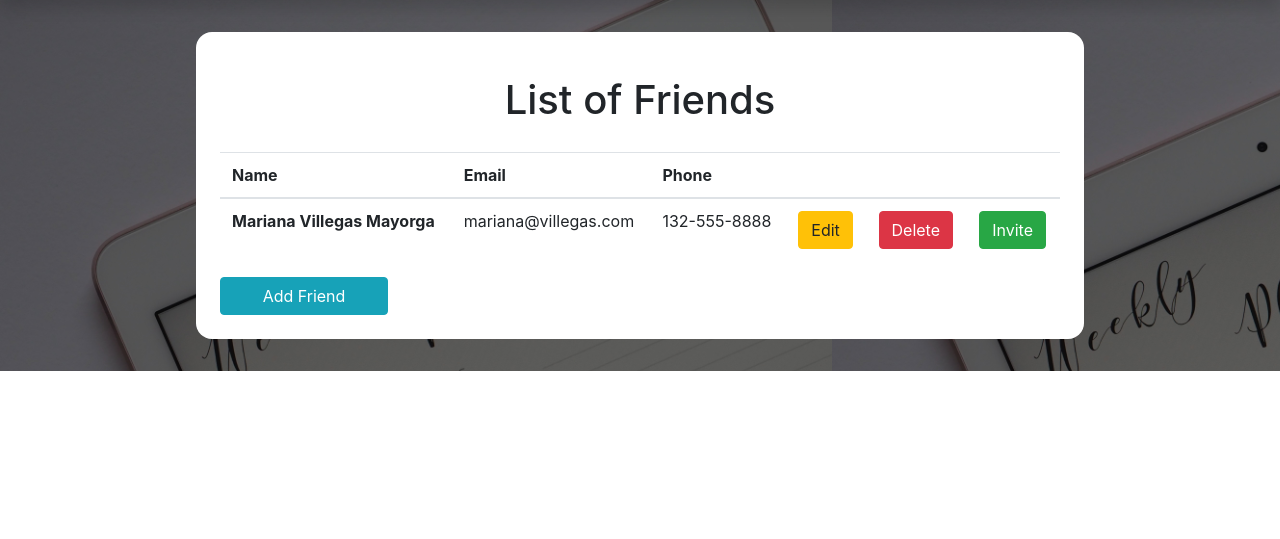
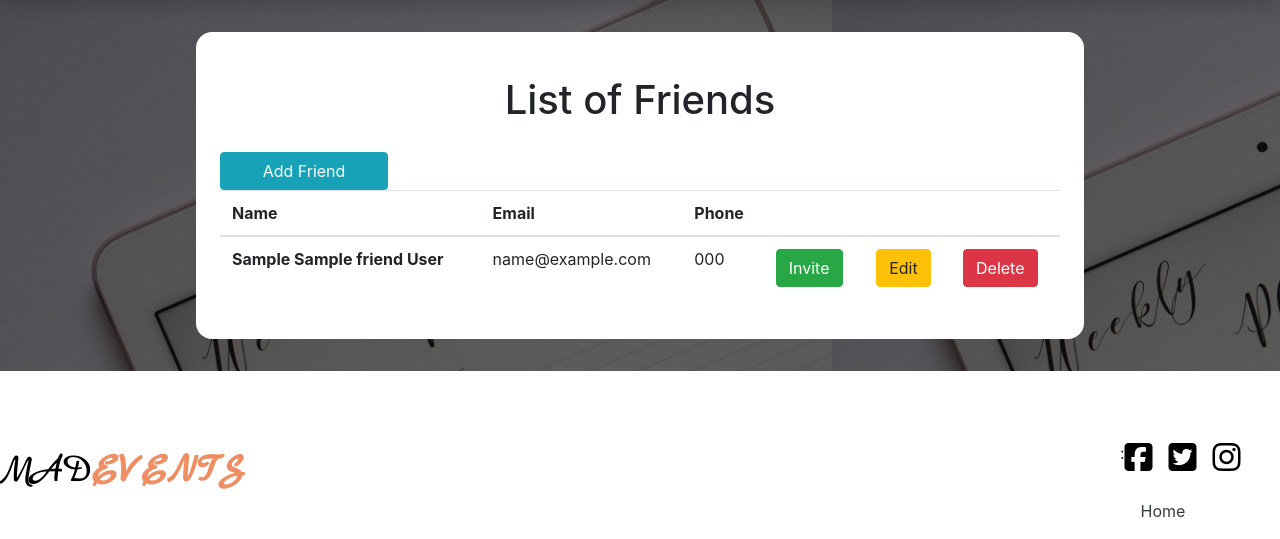
Before and after one commit to andreavillegasm/MadEvents, a PHP site: page /friends_list.php in a window 1280 px wide. Shown: the part 101-640 px from the top of the page. Run offline with PHP 8.4, Linux system fonts and the light colour scheme; tables that the repository leaves empty hold one stand-in row (values such as "Sample post"); some libraries are stand-ins or nearby versions.

Commit message:
friends list added

```diff
--- a/classes/Database.php
+++ b/classes/Database.php
@@ -4,7 +4,7 @@
 class Database
 {
     private static $username = 'root';
-    private static $password = '';
+    private static $password = 'root';
     private static $dsn = 'mysql:host=localhost;dbname=mad_event';
 
     //create a connection property
--- /dev/null
+++ b/classes/Guest.php
@@ -0,0 +1,71 @@
+<?php
+
+
+class Guest
+{
+    private $dbconn;
+
+    public function __construct($dbconn)
+    {
+        $this->dbconn = $dbconn;
+    }
+    //LIST ALL THE FRIENDS THAT THE USER HAVE
+    public function listFriends(){
+
+        $sql = "SELECT * FROM friends";
+        $pdostm = $this->dbconn->prepare($sql);
+        $pdostm->execute();
+
+        $friends = $pdostm->fetchAll(PDO::FETCH_OBJ);
+        return $friends;
+    }
+
+
+    //This method grabs the values from the database to display on the update page
+    public function updateInfo($id){
+        $sql = "SELECT * FROM  friends where id = :id";
+        $pst = $this ->dbconn->prepare($sql);
+        $pst->bindParam(':id', $id);
+        $pst->execute();
+        $friend = $pst->fetch(PDO::FETCH_OBJ);
+
+        $fname =  $friend->friend_first_name;
+        $mname = $friend->friend_middle_name;
+        $lname = $friend->friend_last_name;
+        $email = $friend->friend_email;
+        $phone = $friend->friend_phone;
+
+        $upvalues = [$fname, $mname, $lname, $email, $phone];
+
+        return  $upvalues;
+    }
+    public function updateFriend($fname, $mname, $lname, $email, $phone, $id){
+        $sql = "Update friends
+                set friend_first_name = :first,
+                friend_middle_name = :middle,
+                friend_last_name = :last,
+                friend_email = :email,
+                friend_phone = :phone
+                WHERE id = :id
+
+        ";
+
+        $pst =   $this -> dbconn->prepare($sql);
+
+        $pst->bindParam(':first', $fname);
+        $pst->bindParam(':middle', $mname);
+        $pst->bindParam(':last', $lname);
+        $pst->bindParam(':email', $email);
+        $pst->bindParam(':phone', $phone);
+        $pst->bindParam(':id', $id);
+
+        $count = $pst->execute();
+        if($count){
+            header("Location: friends_list.php");
+        } else {
+            echo "problem updating a friend's information";
+        }
+
+    }
+
+}
--- a/css/myevent.css
+++ b/css/myevent.css
@@ -123,3 +123,6 @@
 #close-button{
     width: 30%;
 }
+.back-link, .button-center{
+    text-align: center;
+}
--- a/eventinfo_active.php
+++ b/eventinfo_active.php
@@ -89,7 +89,7 @@ include 'nav_header.php';
                     <img src="img/user-friends-solid.svg" alt="friends icon" class="imginfo-icons">
                     <h3>Guest List</h3>
                     <p>Invite your friends via email</p>
-                    <button class="btn btn-info">Invite</button>
+                    <a class="btn btn-info" href="friends_list.php">Invite</a>
                 </div>
                 <!-- Design invitation container-->
                 <div class="col" id="design-invitation-container">
--- /dev/null
+++ b/friend_delete.php
@@ -0,0 +1 @@
+<?php
--- /dev/null
+++ b/friend_invite.php
@@ -0,0 +1 @@
+<?php
--- a/friends_list.php
+++ b/friends_list.php
@@ -1,5 +1,12 @@
 <?php
 require 'nav_header.php';
+require_once 'classes/Database.php';
+require_once 'classes/Guest.php';
+
+$dbconn = Database::getDb();
+$f = new Guest($dbconn);
+
+$friends = $f->listFriends();
 
 ?>
 
@@ -21,6 +28,7 @@ require 'nav_header.php';
     <div class="friend-container">
         <h1 class="main-title">List of Friends</h1>
     <!--    Displaying Data in Table-->
+        <a href="friend_add.php" id="btn_addFriend" class="btn btn-info">Add Friend</a>
         <table class="table">
         <thead>
         <tr>
@@ -33,34 +41,43 @@ require 'nav_header.php';
         </tr>
         </thead>
         <tbody>
+        <?php foreach ($friends as $friend){ ?>
             <tr>
-                <th scope="row">Mariana Villegas Mayorga</th>
-                <td>mariana@villegas.com</td>
-                <td>132-555-8888</td>
+
+                <th scope="row"><?php echo $friend->friend_first_name. " ".$friend->friend_middle_name." ".$friend->friend_last_name?></th>
+                <td><?php echo $friend->friend_email ?></td>
+                <td><?php echo $friend->friend_phone ?></td>
                 <td>
                     <form action="" method="post">
-                        <input type="hidden" name="id" value=""/>
+                        <input type="hidden" name="id" value="<?php echo $friend->id?>"/>
+                        <input type="submit" class="btn btn-success" name="inviteFriend" value="Invite"/>
+                    </form>
+                </td>
+                <td>
+                    <form action="friend_update.php" method="post">
+                        <input type="hidden" name="id" value="<?php echo $friend->id?>"/>
                         <input type="submit" class="btn btn-warning" name="updateFriend" value="Edit"/>
                     </form>
                 </td>
                 <td>
-                    <form action="" method="post">
-                        <input type="hidden" name="id" value=""/>
+                    <form action="friend_delete" method="post">
+                        <input type="hidden" name="id" value="<?php echo $friend->id?>"/>
                         <input type="submit" class="btn btn-danger" name="deleteFriend" value="Delete"/>
                     </form>
                 </td>
-                <td>
-                    <form action="" method="post">
-                        <input type="hidden" name="id" value=""/>
-                        <input type="submit" class="btn btn-success" name="inviteFriend" value="Invite"/>
-                    </form>
-                </td>
+
             </tr>
+        <?php } ?>
         </tbody>
     </table>
-    <a href="AddFriend.php" id="btn_addFriend" class="btn btn-info">Add Friend</a>
+
     </div>
 </div>
 </main>
+<?
+//Adds the footer
+include 'nav_footer.php';
+
+?>
 </body>
 </html>
```
Also changed, not shown: event_dashboard.php (+4 -3 lines), friend_update.php (added, +122 -0 lines).
